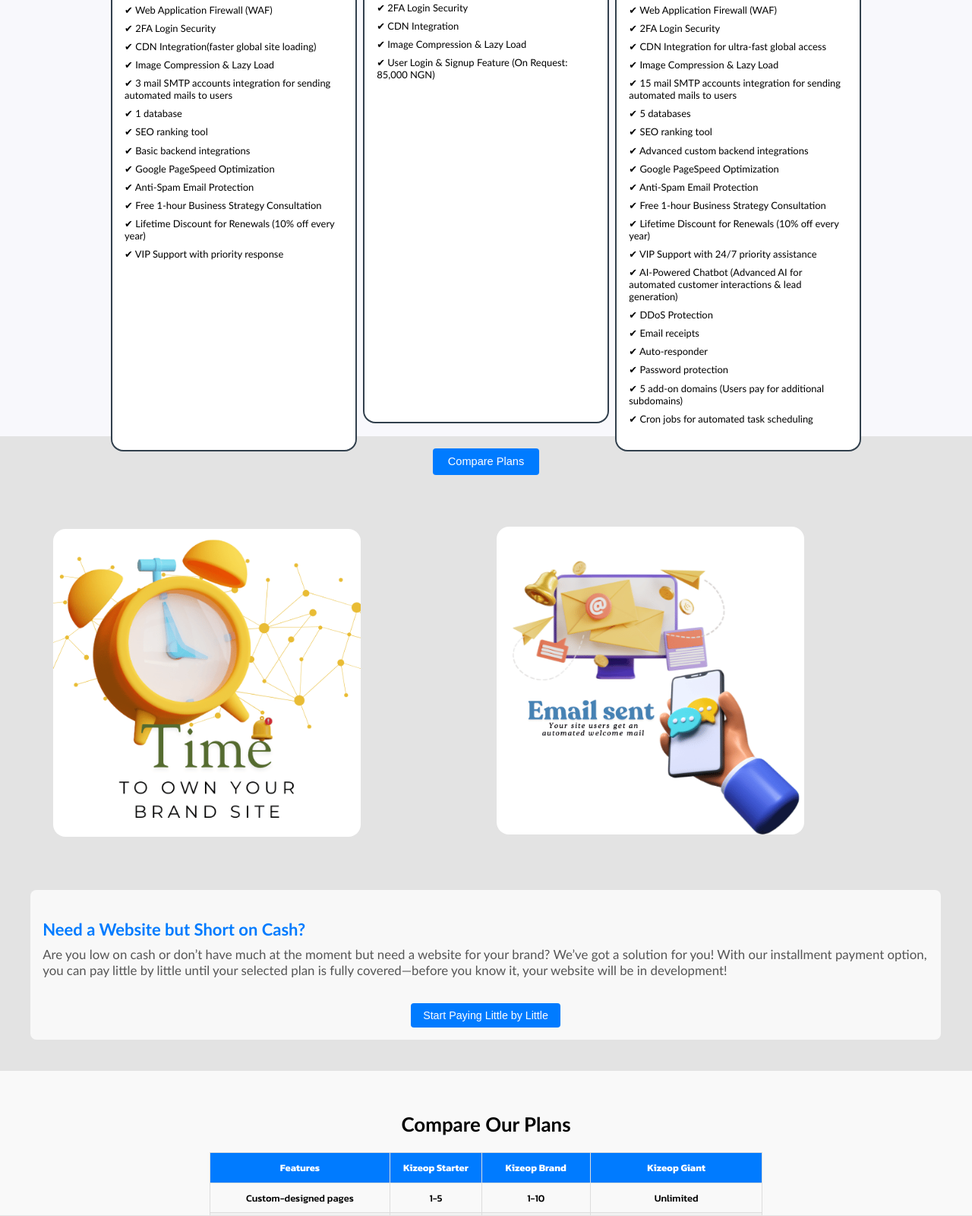
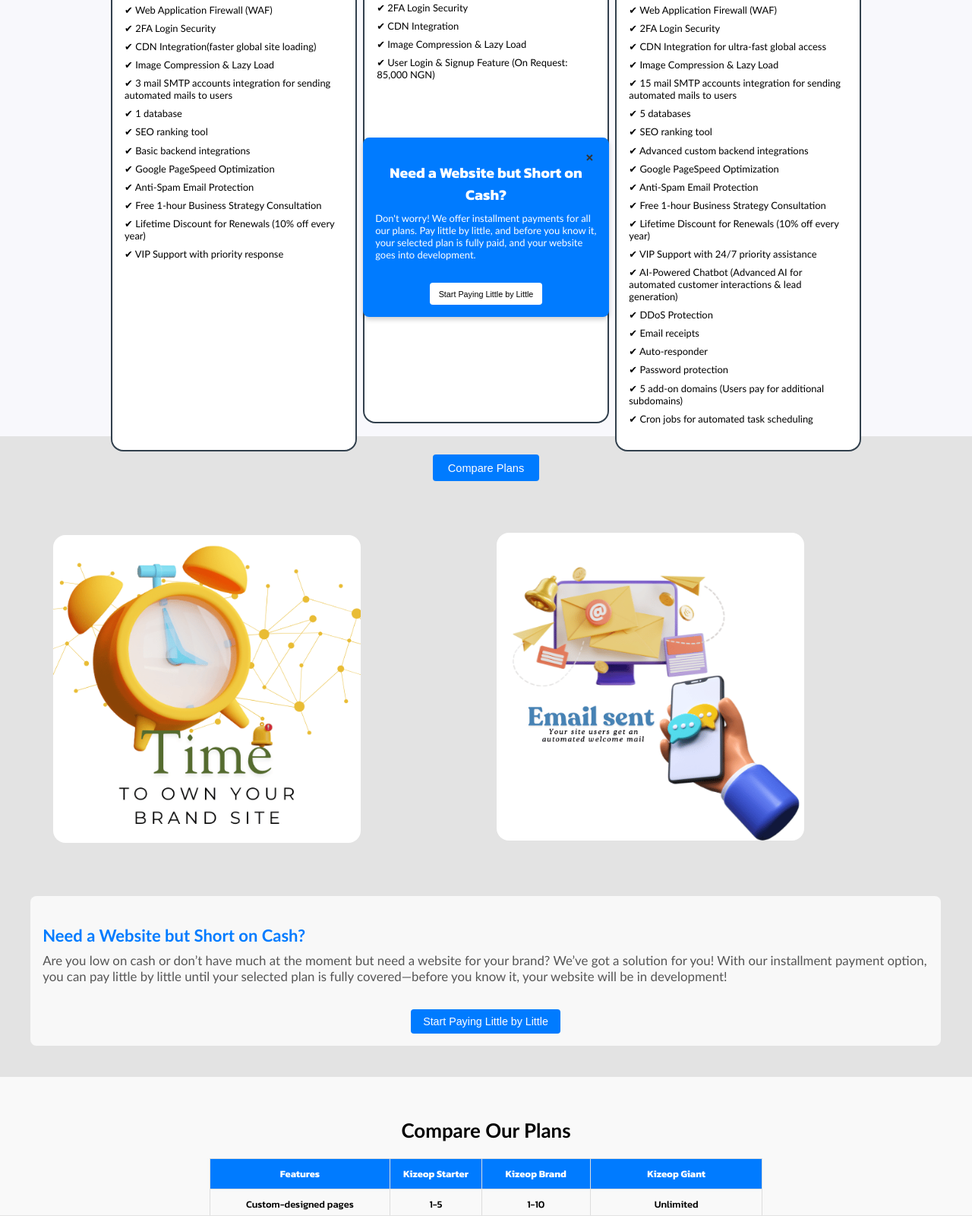
Before and after one commit to kelvinkizeop/kizeop, a PHP site: page /webpricing.html in a window 1280 px wide. Shown: the part 1001-2601 px from the top of the page at 76% size. Run offline with PHP 8.4, Linux system fonts and the light colour scheme; some web fonts are replaced.

Commit message:
Add files via upload

```diff
--- a/pricing.css
+++ b/pricing.css
@@ -736,7 +736,53 @@
 .footer-section.payment img:hover {
     transform: scale(1.1);
 }
+.popup {
+    display: none;
+    position: fixed;
+    top: 50%;
+    left: 50%;
+    transform: translate(-50%, -50%);
+    background: #007BFF;
+    color: white;
+    padding: 20px;
+    border-radius: 10px;
+    box-shadow: 0 4px 8px rgba(0, 0, 0, 0.2);
+    z-index: 1000;
+    text-align: center;
+    width: 80%;
+    max-width: 400px;
+    opacity: 0;
+    transition: opacity 1s ease-in-out;
+}
+.popup.show {
+    display: block;
+    opacity: 1;
+}
+.popup-content {
+    position: relative;
+}
 
+.close-btn {
+    position: absolute;
+    top: -35px;
+    right: 5px;
+    font-size: 2rem;
+    cursor: pointer;
+}
+
+button {
+    background-color: white;
+    color: black;
+    padding: 10px 15px;
+    border: none;
+    border-radius: 5px;
+    cursor: pointer;
+    margin-top: 10px;
+}
+
+button:hover {
+    background-color: #218188;
+}
 @media screen and (max-width: 768px) {
     .comparison-table {
         font-size: 14px;
--- a/pricing.js
+++ b/pricing.js
@@ -37,10 +37,6 @@
     });
 });
 
-
-document.getElementById("compare-plans-btn").addEventListener("click", function() {
-    document.getElementById("compare-plans-section").scrollIntoView({ behavior: "smooth" });
-});
 
 
 // Open Modal
@@ -160,3 +156,35 @@
 window.addEventListener("resize", () => {
   enableCarousel();
 });
+
+
+//for pop up message
+function openPopup() {
+    const popup = document.getElementById("installmentPopup");
+    popup.style.display = "block";
+
+    // Apply fade-in effect
+    setTimeout(() => {
+        popup.classList.add("show");
+    }, 1000);
+
+    // Hide the popup automatically after 30 seconds
+    setTimeout(closePopup, 30 * 1000);
+}
+
+function closePopup() {
+    const popup = document.getElementById("installmentPopup");
+
+    // Fade out effect before hiding
+    popup.classList.remove("show");
+
+    setTimeout(() => {
+        popup.style.display = "none";
+    }, 1000);
+}
+
+// Shows popup every 3 minutes (it will appear, stay for 30 seconds, then disappear)
+setInterval(openPopup, 3 * 60 * 1000);
+
+// First popup appears after 3 seconds
+setTimeout(openPopup, 3000);
--- a/webpricing.html
+++ b/webpricing.html
@@ -735,7 +735,14 @@
     </table>
 </section>
 
-
+<div id="installmentPopup" class="popup">
+    <div class="popup-content">
+        <span class="close-btn" onclick="closePopup()">&times;</span>
+        <h2>Need a Website but Short on Cash?</h2>
+        <p>Don't worry! We offer installment payments for all our plans. Pay little by little, and before you know it, your selected plan is fully paid, and your website goes into development.</p>
+        <button onclick="startPayment()">Start Paying Little by Little</button>
+    </div>
+</div>
 
 
 <script src="/pricing.js"></script>
```
